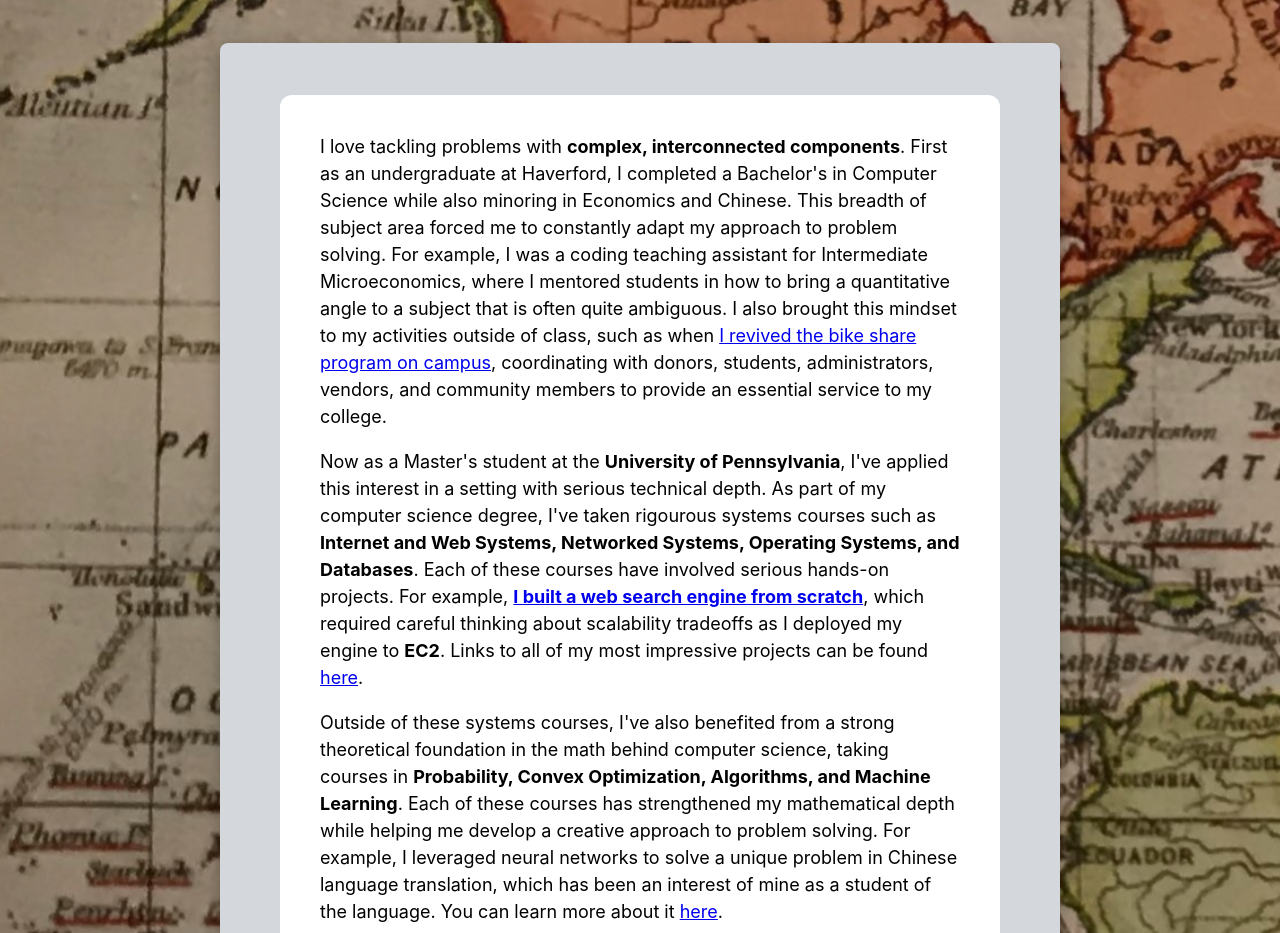
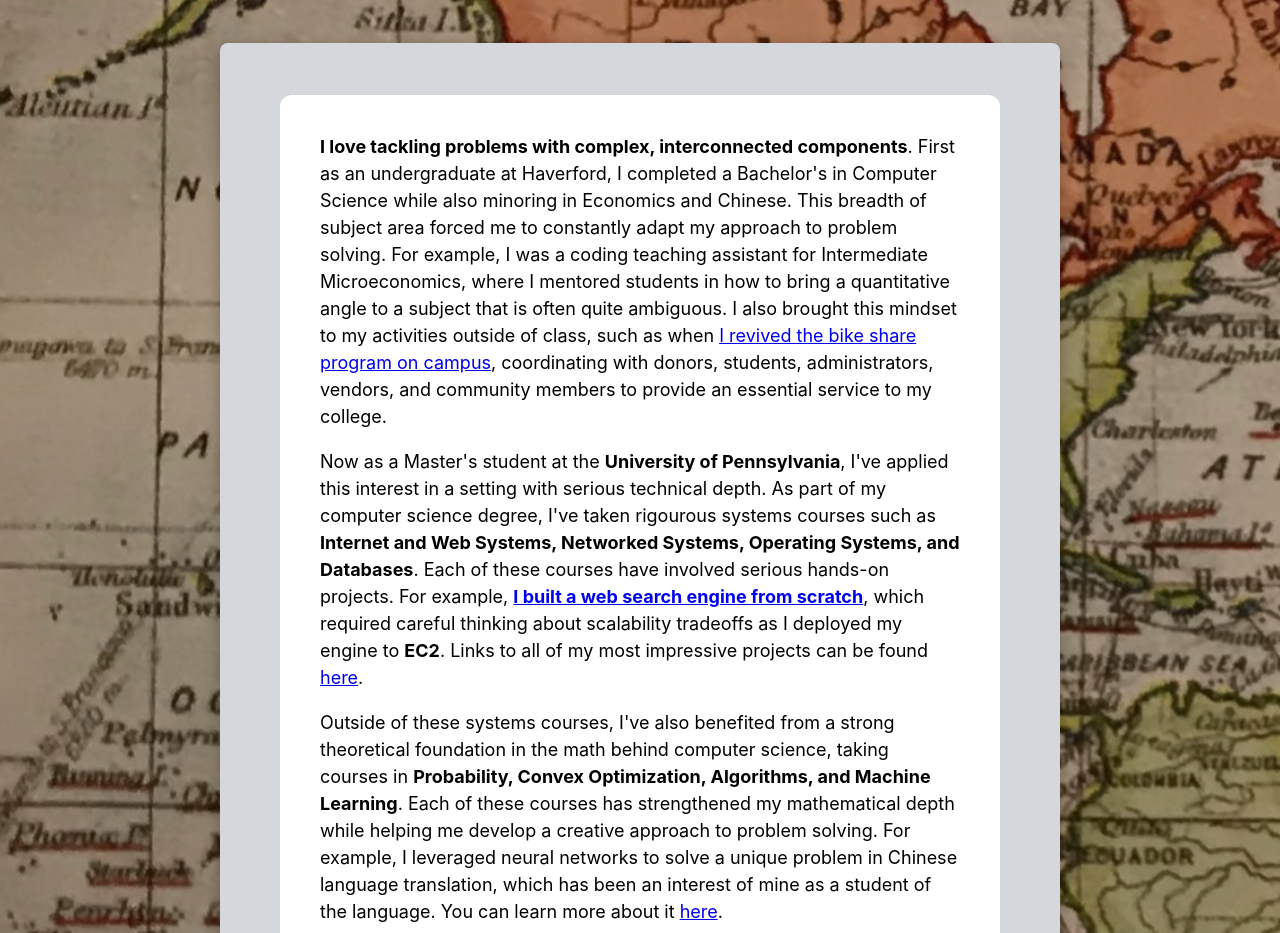
Before and after one commit to JustinianOfByzantium/justin_t_reed.github.io, a plain HTML site: page index.html in a window 1280 px wide. Shown: the part 900-1833 px from the top of the page. Drawn offline with Linux system fonts and the light colour scheme.

Commit message:
Improved formatting of index page

```diff
--- a/hobbies.html
+++ b/hobbies.html
@@ -4,6 +4,7 @@
     <meta charset = "UTF-8">
     <title> Main Content </title>
     <link rel = "stylesheet" href= "styles.css">
+    <link rel="icon" href="/profile_photo.svg" type="image/svg+xml">
   </head>
 
   <body>
--- a/index.html
+++ b/index.html
@@ -4,6 +4,7 @@
     <meta charset = "UTF-8">
     <title> Main Content </title>
     <link rel = "stylesheet" href= "styles.css">
+    <link rel="icon" href="/profile_photo.svg" type="image/svg+xml">
   </head>
   <body>
     <div id = "navbar"> </div>
@@ -62,7 +63,7 @@
             <div class = "large-font">
               <div class = "hobby-desc">
                 <p>
-                  I love tackling problems with <strong>complex, interconnected components</strong>. First as an undergraduate at Haverford,
+                  <strong>I love tackling problems with complex, interconnected components</strong>. First as an undergraduate at Haverford,
                   I completed a Bachelor's in Computer Science while also minoring in Economics and Chinese. This breadth of subject area forced
                   me to constantly adapt my approach to problem solving. For example, I was a coding teaching assistant for Intermediate
                   Microeconomics, where I mentored students in how to bring a quantitative angle to a subject that is often quite
--- a/nav.html
+++ b/nav.html
@@ -4,6 +4,7 @@
         <meta charset = "UTF-8">
         <title> Navigation Bar </title>
         <link rel = "stylesheet" href= "styles.css">
+        <link rel="icon" href="/profile_photo.svg" type="image/svg+xml">
     </head>
     <body>
         <div class="navigation-bar">
```
Also changed, not shown: p-minecraft.html (+1 -0 lines), p-pennos.html (+1 -0 lines), projects.html (+1 -0 lines), 1 other file.
